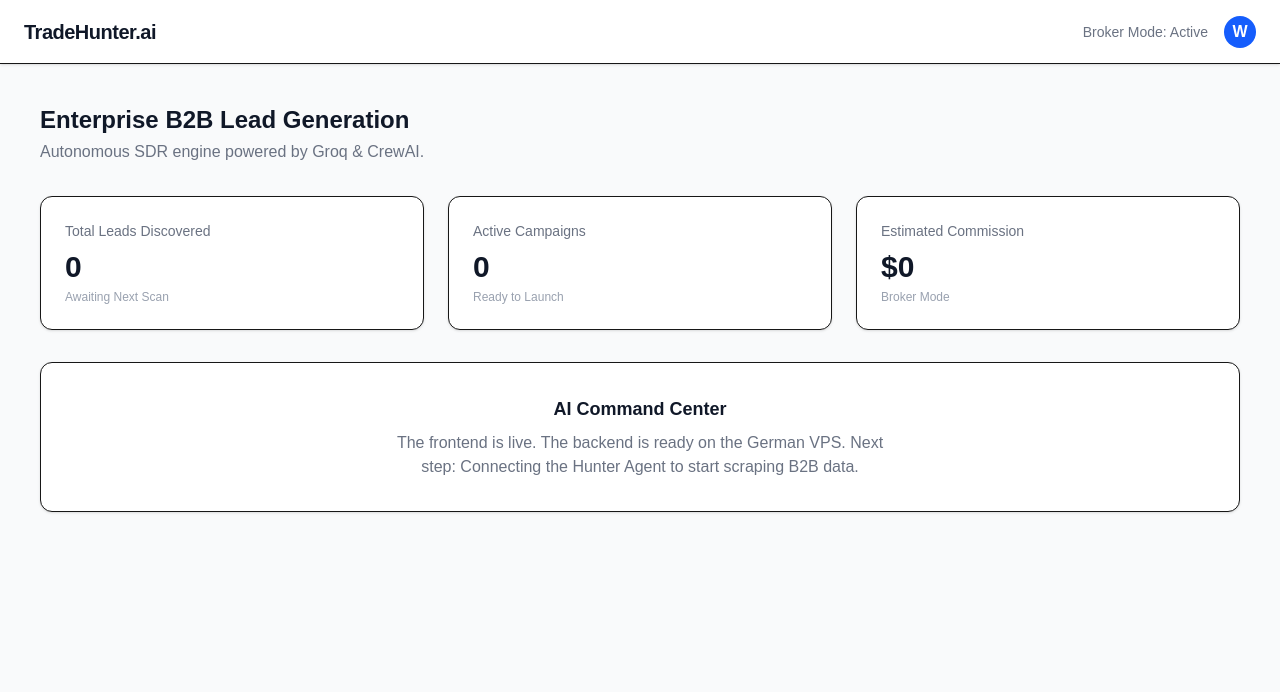
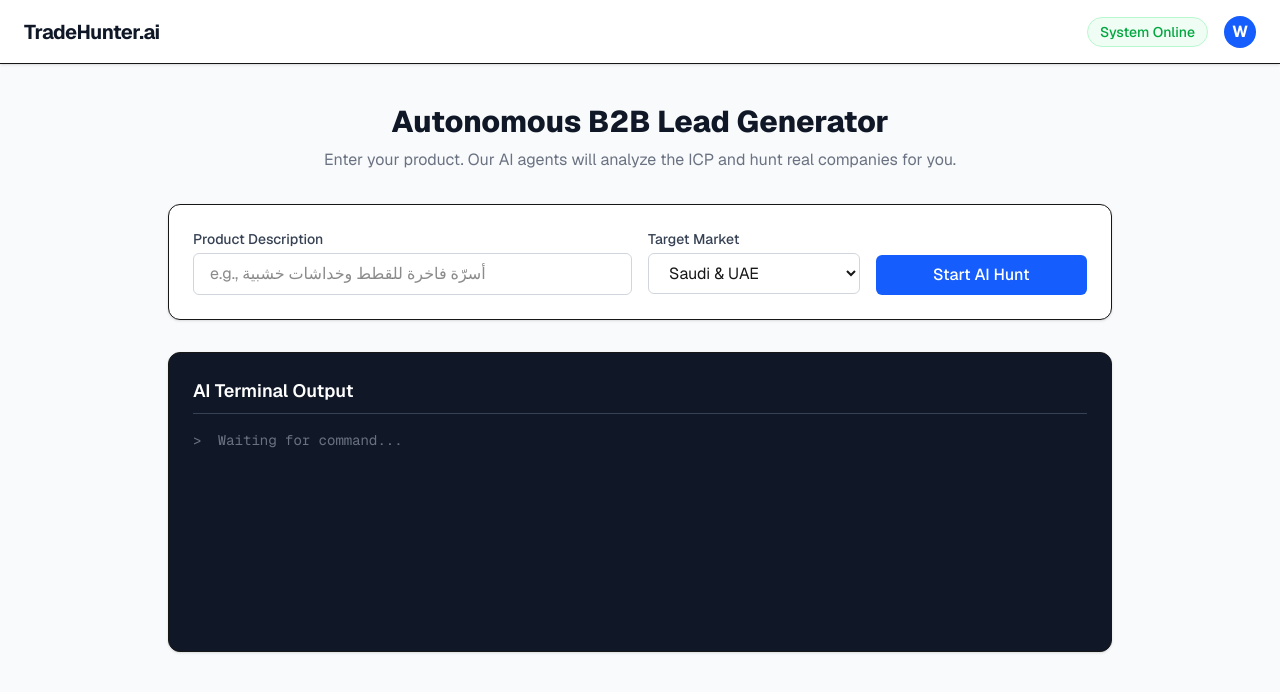
Before and after one commit to chromadreamstudio-netizen/trade-hunter-saas, a Next.js app: page / in a window 1280 px wide. Shown: the top 692 px of the page. Built offline with nearby package versions, Linux system fonts and the light colour scheme.

Commit message:
feat: connect frontend to FastAPI backend

```diff
--- a/src/app/page.tsx
+++ b/src/app/page.tsx
@@ -1,43 +1,118 @@
+"use client";
+
+import { useState } from "react";
+
 export default function Home() {
+  const [product, setProduct] = useState("");
+  const [market, setMarket] = useState("السعودية والإمارات");
+  const [loading, setLoading] = useState(false);
+  const [results, setResults] = useState("");
+
+  const handleSearch = async () => {
+    if (!product) return alert("الرجاء إدخال وصف المنتج أولاً");
+
+    setLoading(true);
+    setResults("");
+
+    try {
+      // استبدل YOUR_VPS_IP برقم الآي بي الخاص بالسيرفر الألماني
+      const response = await fetch("http://YOUR_VPS_IP:8000/api/generate-leads", {
+        method: "POST",
+        headers: {
+          "Content-Type": "application/json",
+        },
+        body: JSON.stringify({
+          product_description: product,
+          target_market: market,
+        }),
+      });
+
+      const data = await response.json();
+
+      if (data.status === "success") {
+        setResults(data.data);
+      } else {
+        setResults("حدث خطأ أثناء البحث: " + data.message);
+      }
+    } catch (error) {
+      setResults("فشل الاتصال بالسيرفر. تأكد من تشغيل FastAPI وتفعيل المنافذ.");
+    } finally {
+      setLoading(false);
+    }
+  };
+
   return (
-    <main className="flex min-h-screen flex-col bg-gray-50">
-      {/* الشريط العلوي */}
+    <main className="flex min-h-screen flex-col bg-gray-50 font-sans">
       <header className="flex h-16 items-center justify-between border-b bg-white px-6 shadow-sm">
         <h1 className="text-xl font-bold tracking-tight text-gray-900">TradeHunter.ai</h1>
         <div className="flex items-center gap-4">
-          <span className="text-sm font-medium text-gray-500">Broker Mode: Active</span>
+          <span className="text-sm font-medium text-green-600 bg-green-50 px-3 py-1 rounded-full border border-green-200">System Online</span>
           <div className="h-8 w-8 rounded-full bg-blue-600 text-white flex items-center justify-center font-bold">W</div>
         </div>
       </header>
 
-      {/* محتوى لوحة القيادة */}
-      <div className="flex-1 p-6 md:p-10 max-w-7xl mx-auto w-full">
-        <div className="mb-8">
-          <h2 className="text-2xl font-bold text-gray-900">Enterprise B2B Lead Generation</h2>
-          <p className="text-gray-500 mt-1">Autonomous SDR engine powered by Groq & CrewAI.</p>
+      <div className="flex-1 p-6 md:p-10 max-w-5xl mx-auto w-full">
+        <div className="mb-8 text-center">
+          <h2 className="text-3xl font-extrabold text-gray-900">Autonomous B2B Lead Generator</h2>
+          <p className="text-gray-500 mt-2">Enter your product. Our AI agents will analyze the ICP and hunt real companies for you.</p>
         </div>
 
-        {/* كروت الإحصائيات الأولية */}
-        <div className="grid gap-6 md:grid-cols-3 mb-8">
-          {[
-            { title: "Total Leads Discovered", value: "0", label: "Awaiting Next Scan" },
-            { title: "Active Campaigns", value: "0", label: "Ready to Launch" },
-            { title: "Estimated Commission", value: "$0", label: "Broker Mode" }
-          ].map((stat, i) => (
-            <div key={i} className="rounded-xl border bg-white p-6 shadow-sm">
-              <h3 className="text-sm font-medium text-gray-500">{stat.title}</h3>
-              <p className="mt-2 text-3xl font-bold text-gray-900">{stat.value}</p>
-              <p className="mt-1 text-xs text-gray-400">{stat.label}</p>
+        {/* لوحة التحكم والبحث */}
+        <div className="rounded-xl border bg-white p-6 shadow-sm mb-8">
+          <div className="grid gap-4 md:grid-cols-4">
+            <div className="md:col-span-2">
+              <label className="block text-sm font-medium text-gray-700 mb-1">Product Description</label>
+              <input
+                type="text"
+                value={product}
+                onChange={(e) => setProduct(e.target.value)}
+                placeholder="e.g., أسرّة فاخرة للقطط وخداشات خشبية"
+                className="w-full rounded-md border border-gray-300 px-4 py-2 focus:border-blue-500 focus:outline-none"
+              />
             </div>
-          ))}
+            <div>
+              <label className="block text-sm font-medium text-gray-700 mb-1">Target Market</label>
+              <select
+                value={market}
+                onChange={(e) => setMarket(e.target.value)}
+                className="w-full rounded-md border border-gray-300 px-4 py-2 focus:border-blue-500 focus:outline-none bg-white"
+              >
+                <option value="السعودية والإمارات">Saudi & UAE</option>
+                <option value="دول الخليج">All GCC</option>
+                <option value="الولايات المتحدة الأمريكية">USA</option>
+                <option value="أوروبا">Europe</option>
+              </select>
+            </div>
+            <div className="flex items-end">
+              <button
+                onClick={handleSearch}
+                disabled={loading}
+                className={`w-full rounded-md px-4 py-2 font-medium text-white transition-colors ${loading ? 'bg-blue-400 cursor-not-allowed' : 'bg-blue-600 hover:bg-blue-700'}`}
+              >
+                {loading ? "Hunting Leads..." : "Start AI Hunt"}
+              </button>
+            </div>
+          </div>
         </div>
 
-        {/* مساحة ربط الذكاء الاصطناعي القادمة */}
-        <div className="rounded-xl border bg-white p-8 shadow-sm text-center">
-          <h3 className="text-lg font-semibold text-gray-900">AI Command Center</h3>
-          <p className="text-gray-500 mt-2 max-w-lg mx-auto">
-            The frontend is live. The backend is ready on the German VPS. Next step: Connecting the Hunter Agent to start scraping B2B data.
-          </p>
+        {/* شاشة عرض النتائج */}
+        <div className="rounded-xl border bg-gray-900 p-6 shadow-sm min-h-[300px]">
+          <h3 className="text-lg font-semibold text-white mb-4 border-b border-gray-700 pb-2">AI Terminal Output</h3>
+          {loading && (
+            <div className="flex items-center text-green-400 font-mono text-sm animate-pulse">
+              <span className="mr-2">&gt;</span> AI Agents (Profiler & Hunter) are working... Please wait 10-20 seconds.
+            </div>
+          )}
+          {results && (
+            <div className="text-gray-100 font-mono text-sm whitespace-pre-wrap mt-2">
+              {results}
+            </div>
+          )}
+          {!loading && !results && (
+            <div className="text-gray-500 font-mono text-sm">
+              <span className="mr-2">&gt;</span> Waiting for command...
+            </div>
+          )}
         </div>
       </div>
     </main>
```
